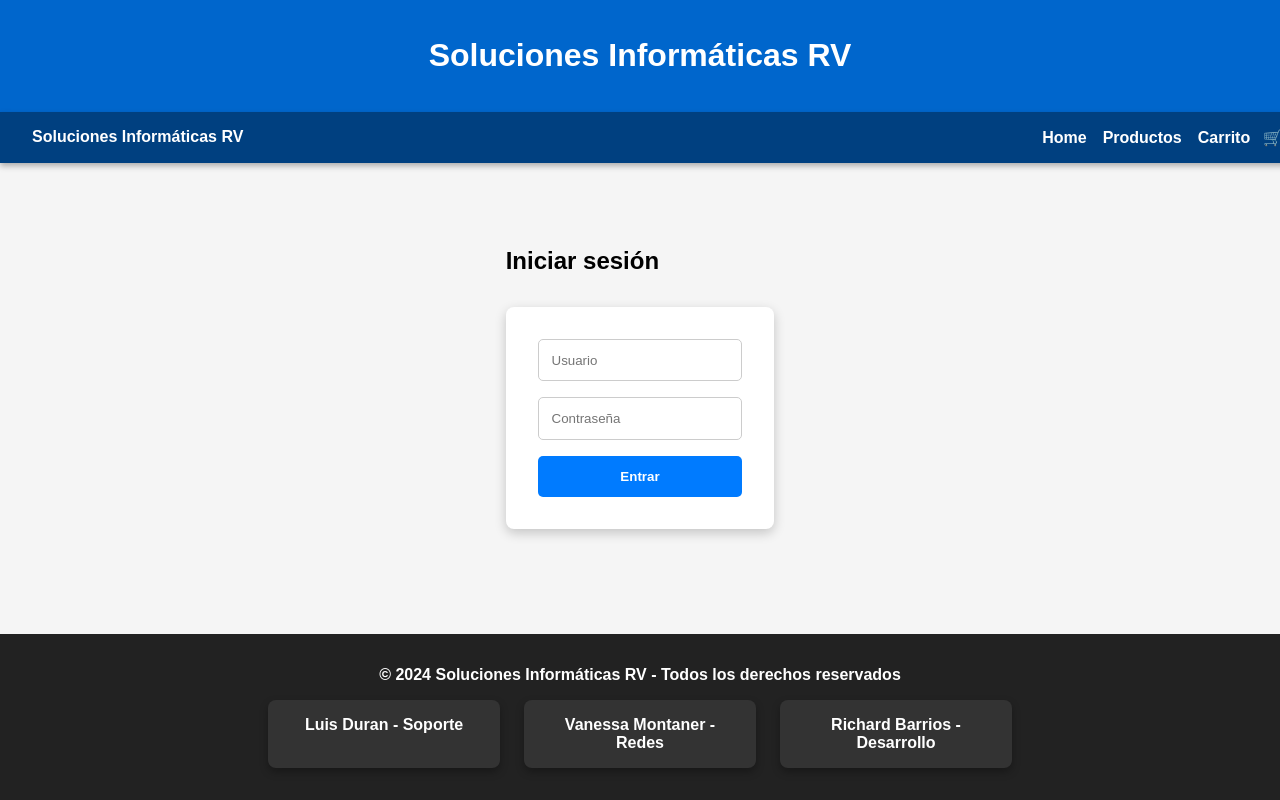
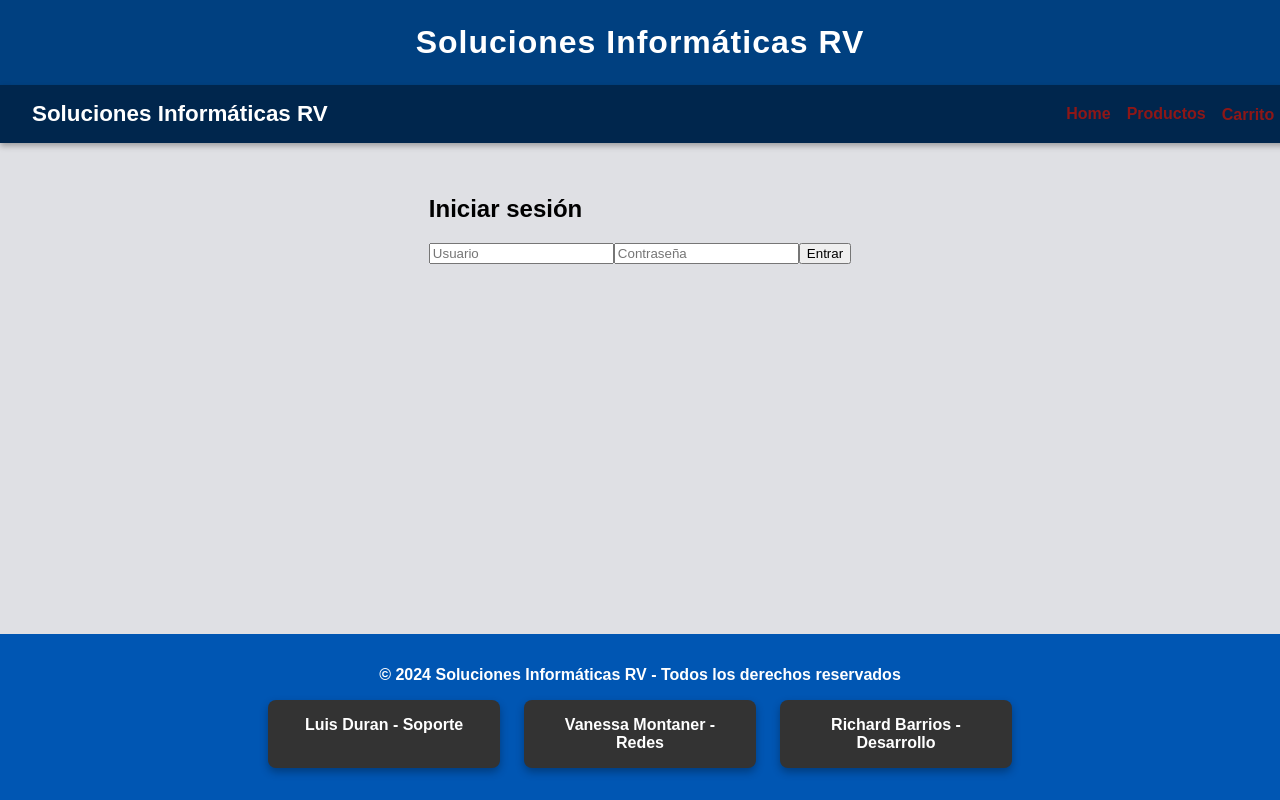
Before and after one commit to fennix530/Proyecto_soluciones_informaticas_rv, a React (Vite) app: page /login in a window 1280 px wide. Shown: the top 800 px of the page. Built offline with nearby package versions, Linux system fonts and the light colour scheme.

Commit message:
corregir

```diff
--- a/src/App.css
+++ b/src/App.css
@@ -9,17 +9,17 @@ html, body, #root {
   background-color: var(--color-bg);
 }
 
-/* Variables de colores y tipografía */
+/* Variables */
 :root {
-  --color-bg: #f5f5f5;
-  --color-primary: #004080;   /* azul oscuro */
-  --color-secondary: #007bff; /* azul intermedio */
+  --color-bg: #dfe0e4;
+  --color-primary: #00264d;   /* azul oscuro */
+  --color-secondary: #004080; /* azul intermedio */
   --color-accent: #28a745;    /* verde */
   --color-accent-hover: #218838;
-  --color-text: #333333;
-  --color-footer: #222222;
-  --color-link: #ffffff;
-  --color-link-hover: #ffcc00;
+  --color-text: #212529;
+  --color-footer: #0056b3;
+  --color-link: #8d1717;
+  --color-link-hover: #ffdd00;
 }
 
 /* Layout base */
@@ -30,20 +30,33 @@ html, body, #root {
 }
 
 main.container {
-  flex: 1; /* ocupa el espacio disponible */
+  flex: 1;
   display: flex;
   flex-direction: column;
-  justify-content: flex-start; /* contenido arriba */
+  justify-content: flex-start;
+  padding: 2rem;
+  max-width: 1200px;
+  margin: 0 auto;
 }
 
-.container {
-  max-width: 1200px;
-  margin: 0 auto;
-  padding: 2rem;
+/* Header */
+.header {
+  background: var(--color-secondary);
+  color: white;
+  padding: 1.5rem;
+  text-align: center;
+  box-shadow: 0 3px 6px rgba(0,0,0,0.3);
+}
+
+.header h1 {
+  margin: 0;
+  font-size: 2rem;
+  font-weight: bold;
+  letter-spacing: 1px;
 }
 
 /* NavBar */
-nav {
+.navbar {
   width: 100%;
   background: var(--color-primary);
   padding: 1rem 2rem;
@@ -54,177 +67,25 @@ nav {
   box-shadow: 0 3px 6px rgba(0,0,0,0.3);
 }
 
-nav a {
+.navbar .logo {
+  font-size: 1.4rem;
+  font-weight: bold;
+}
+
+.navbar .links {
+  display: flex;
+  gap: 1rem;
+}
+
+.navbar a {
   color: var(--color-link);
   text-decoration: none;
   font-weight: bold;
-  margin-right: 1rem;
   transition: color 0.3s ease;
 }
 
-nav a:hover {
+.navbar a:hover {
   color: var(--color-link-hover);
-}
-
-nav span {
-  color: #ffffff;
-  font-weight: bold;
-}
-
-/* Home */
-.home {
-  display: flex;
-  justify-content: center;
-  align-items: center;
-  text-align: center;
-  min-height: 60vh;
-}
-
-/* Login */
-.login-form {
-  display: flex;
-  flex-direction: column;
-  gap: 1rem;
-  max-width: 400px;
-  margin: 2rem auto;
-  background: #fff;
-  padding: 2rem;
-  border-radius: 8px;
-  box-shadow: 0 4px 12px rgba(0,0,0,0.2);
-}
-
-.login-form input {
-  padding: 0.8rem;
-  border: 1px solid #ccc;
-  border-radius: 5px;
-}
-
-.login-form button {
-  background: var(--color-secondary);
-  color: white;
-  border: none;
-  padding: 0.8rem;
-  border-radius: 5px;
-  cursor: pointer;
-  font-weight: bold;
-}
-
-.login-form button:hover {
-  background: #0056b3;
-}
-
-/* Productos */
-.productos-container {
-  text-align: center;
-}
-
-.productos-grid {
-  display: grid;
-  grid-template-columns: repeat(auto-fit, minmax(240px, 1fr));
-  gap: 1.5rem;
-  margin-top: 1rem;
-}
-
-.producto-card {
-  border: 2px solid var(--color-secondary);
-  border-radius: 10px;
-  padding: 1rem;
-  background: #ffffff;
-  box-shadow: 0 6px 12px rgba(0,0,0,0.35);
-  transition: transform 0.2s ease, box-shadow 0.2s ease;
-}
-
-.producto-card:hover {
-  transform: translateY(-5px);
-  box-shadow: 0 10px 18px rgba(0,0,0,0.45);
-}
-
-.producto-card h3 {
-  margin-bottom: 0.5rem;
-  color: var(--color-text);
-}
-
-.producto-card p {
-  font-weight: bold;
-  color: var(--color-secondary);
-  margin-bottom: 1rem;
-}
-
-/* Botones generales */
-.producto-card button,
-.btn-add,
-.btn-remove,
-.btn-detail {
-  border: none;
-  padding: 0.6rem 1.2rem;
-  border-radius: 5px;
-  cursor: pointer;
-  font-weight: bold;
-  margin: 0.2rem;
-}
-
-/* Botones específicos */
-.btn-add {
-  background: var(--color-accent); /* verde */
-  color: white;
-}
-.btn-add:hover {
-  background: var(--color-accent-hover);
-}
-
-.btn-remove {
-  background: #dc3545; /* rojo */
-  color: white;
-}
-.btn-remove:hover {
-  background: #a71d2a;
-}
-
-.btn-detail {
-  background: var(--color-secondary); /* azul */
-  color: white;
-}
-.btn-detail:hover {
-  background: #0056b3;
-}
-
-/* Carrito */
-.carrito-container {
-  max-width: 800px;
-  margin: 2rem auto;
-  background: #fff;
-  border-radius: 8px;
-  box-shadow: 0 4px 12px rgba(0,0,0,0.2);
-  padding: 2rem;
-}
-
-.carrito-table {
-  width: 100%;
-  border-collapse: collapse;
-  margin-bottom: 1rem;
-}
-
-.carrito-table th {
-  background: var(--color-primary);
-  color: white;
-  padding: 0.8rem;
-}
-
-.carrito-table th, .carrito-table td {
-  border: 1px solid #ccc;
-  padding: 0.5rem;
-  text-align: center;
-}
-
-.carrito-table td {
-  background: #fafafa;
-}
-
-.carrito-total {
-  text-align: right;
-  font-weight: bold;
-  color: var(--color-secondary);
-  margin-top: 1rem;
 }
 
 /* Footer */
@@ -260,15 +121,12 @@ nav span {
 
 /* Responsividad */
 @media (max-width: 768px) {
-  nav {
+  .navbar {
     flex-direction: column;
     align-items: center;
   }
-  nav a {
+  .navbar a {
     margin: 0.5rem 0;
-  }
-  .productos-grid {
-    grid-template-columns: 1fr;
   }
   .footer .cards {
     flex-direction: column;
--- a/src/components/CartWidget.jsx
+++ b/src/components/CartWidget.jsx
@@ -5,7 +5,7 @@ const CartWidget = () => {
   const { totalItems } = useContext(CartContext);
 
   return (
-    <span style={{ marginLeft: "0.5rem", fontWeight: "bold" }}>
+    <span className="cart-widget">
       🛒 {totalItems}
     </span>
   );
--- a/src/components/Header.jsx
+++ b/src/components/Header.jsx
@@ -1,6 +1,6 @@
 export default function Header() {
   return (
-    <header style={{ background: "#0066cc", color: "white", padding: "1rem", textAlign: "center" }}>
+    <header className="header">
       <h1>Soluciones Informáticas RV</h1>
     </header>
   );
--- a/src/components/Layout.jsx
+++ b/src/components/Layout.jsx
@@ -9,7 +9,7 @@ export default function Layout() {
       <Header />
       <NavBar />
       <main className="container">
-        <Outlet /> {/* Aquí se renderizan las páginas */}
+        <Outlet />
       </main>
       <Footer />
     </div>
```
Also changed, not shown: src/components/Item.jsx (+4 -4 lines), src/components/ItemListContainer.jsx (+30 -15 lines), src/components/Footer.jsx (line endings or trailing spaces).
